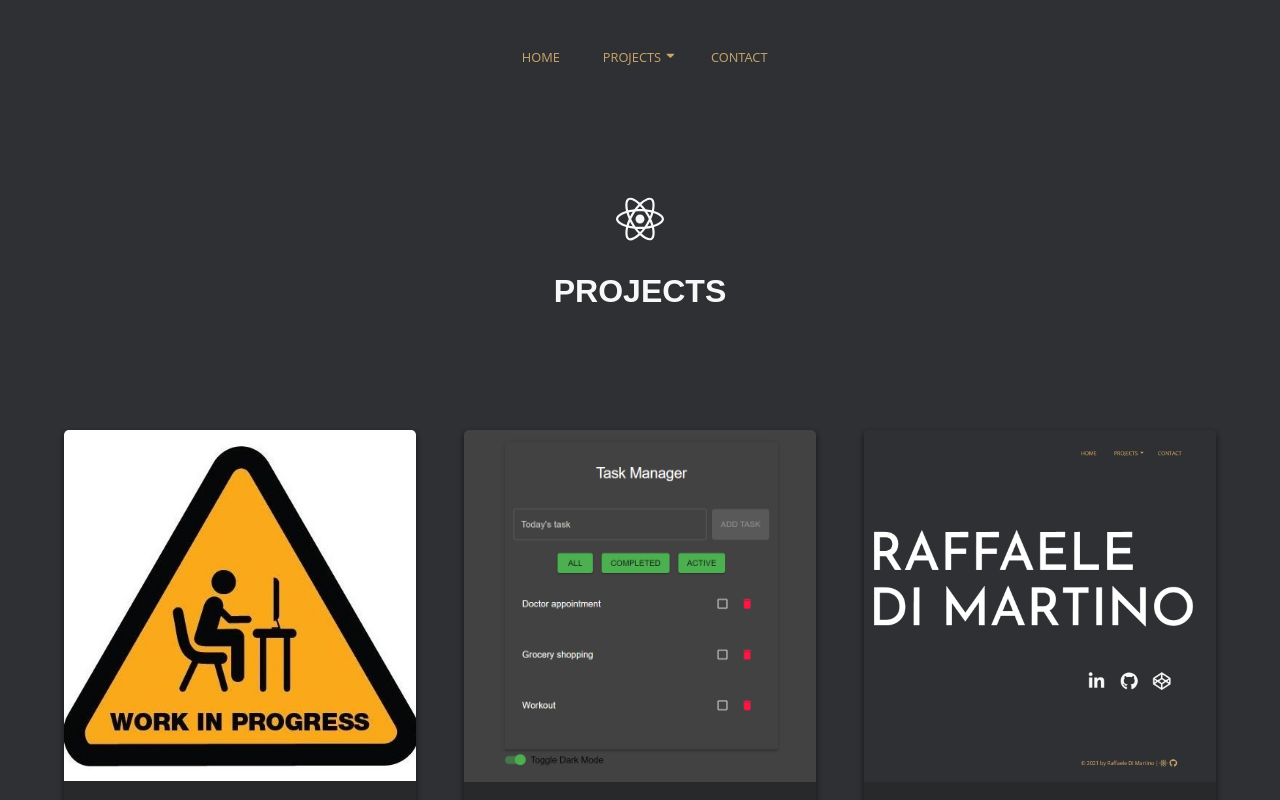
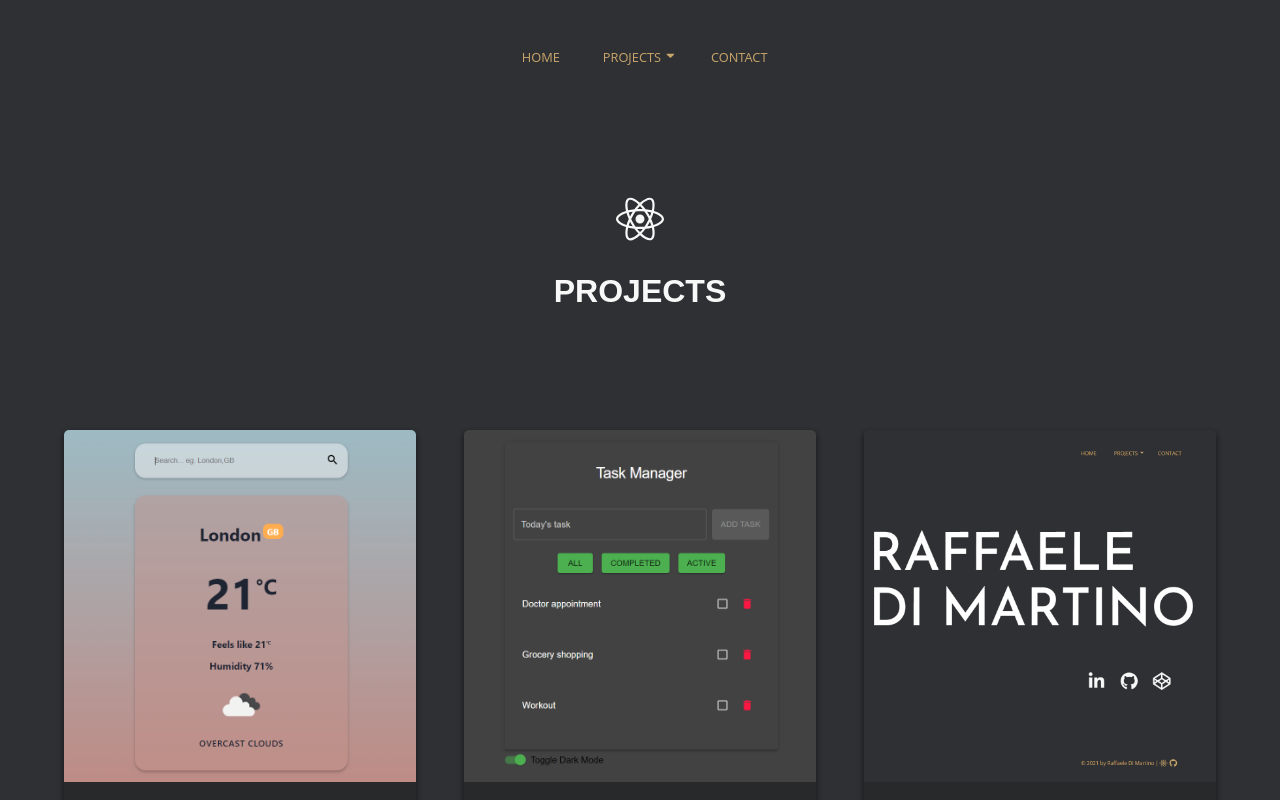
Before and after one commit to RafDiMartino/React-Portfolio, a React (Create React App) app: page /react-projects in a window 1280 px wide. Shown: the top 800 px of the page. Built offline with nearby package versions, Linux system fonts and the light colour scheme.

Commit message:
project added

```diff
--- a/src/components/ReactProjects.js
+++ b/src/components/ReactProjects.js
@@ -9,7 +9,7 @@ import CounterApp from "./react-projects-imgs/counter-app.PNG"
 import ReactPortfolio from "./react-projects-imgs/react-portfolio.PNG"
 import WorkInProgress from "./react-projects-imgs/WorkInProgress3.jpg"
 import TaskManager from "./react-projects-imgs/task-manager.PNG"
-
+import WeatherApp from "./react-projects-imgs/weather-app.PNG"
 
 
 function ReactProjects() {
@@ -21,9 +21,9 @@ function ReactProjects() {
             />
             <div className="projects-container">
                 <Card
-                    imageUrl={WorkInProgress}
+                    imageUrl={WeatherApp}
                     title="Weather App"
-                    description="Work in Progress..."
+                    description="In this Progressive Web App, I fetch data from the openweathermap API using Axios, to display the current weather of the City serched"
                     repoLink={<a className="card-anchor" href="https://github.com/RafDiMartino/Weather-App/tree/master" target="_blank" rel="noreferrer" aria-label="github"><FaGithub className="github" /></a>}
                     btn={<a className="card-anchor" href="https://rafdimartino.github.io/Weather-App/" target="_blank" rel="noreferrer">View project</a>}
                 />
```
Also changed, not shown: src/components/react-projects-imgs/weather-app.PNG (added).
